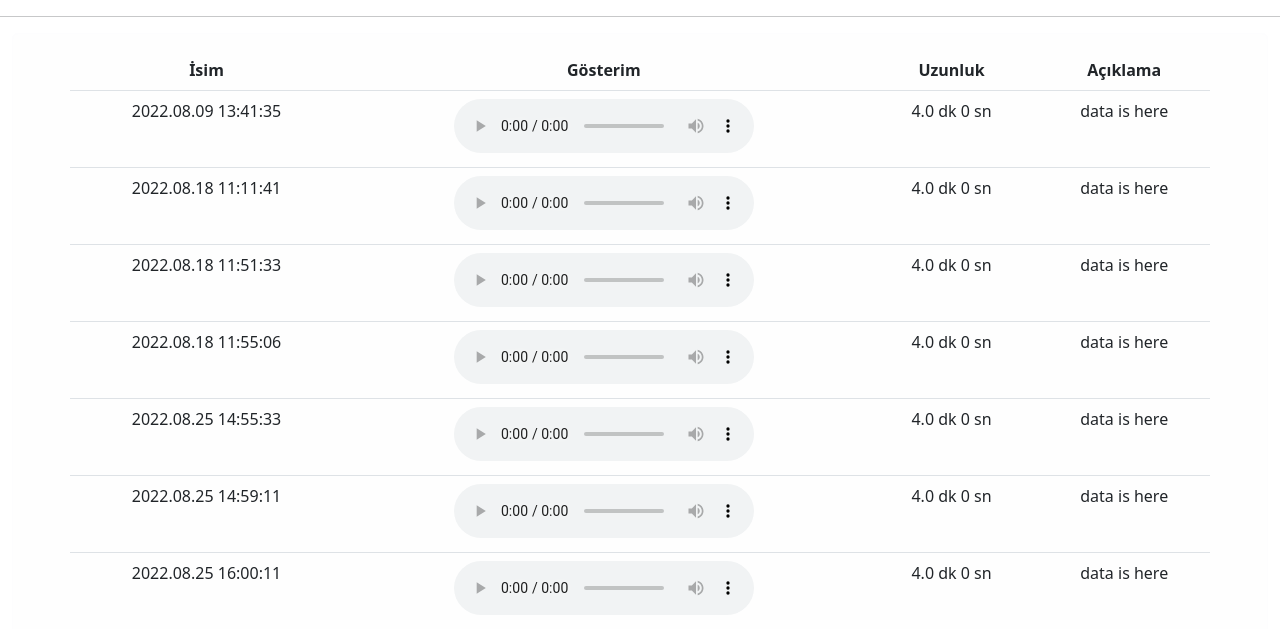
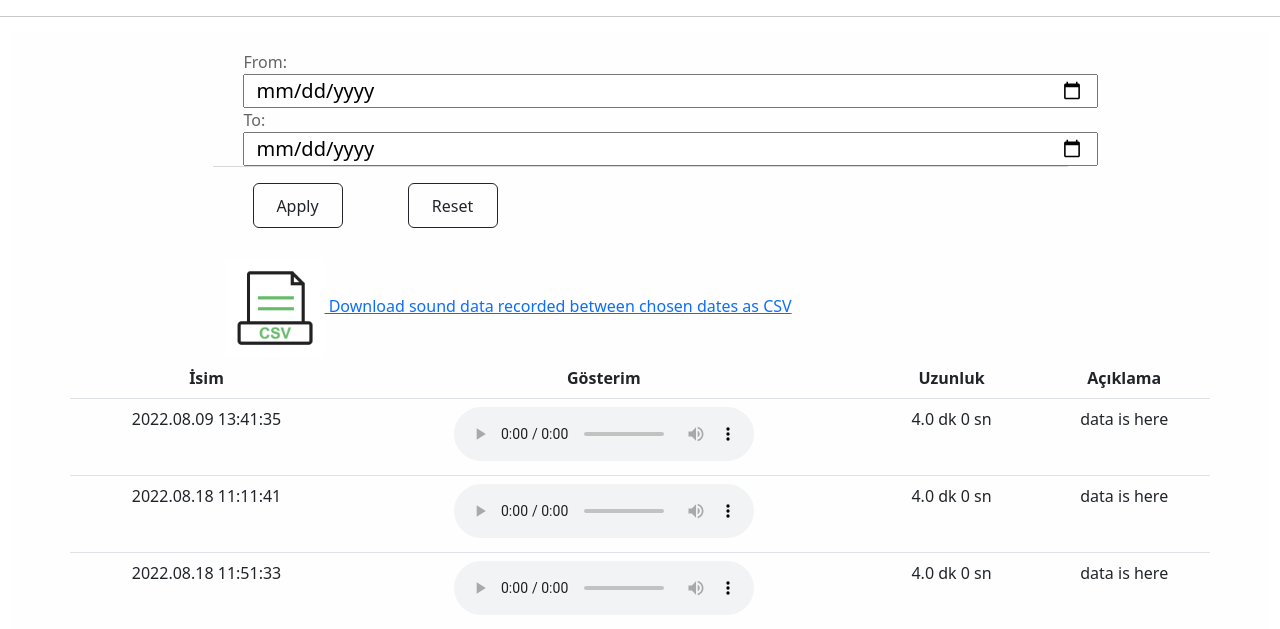
Before and after one commit to eminedrmsky/fm-scanner, a Flask app: page /records in a window 1280 px wide. Shown: the part 69-698 px from the top of the page. Run offline with Flask 2, Linux system fonts and the light colour scheme; data comes from the database, SQL or seed files in the repository; both versions use the stored data as it was after the commit; some libraries are stand-ins or nearby versions.

Commit message:
html filter

```diff
--- a/app.py
+++ b/app.py
@@ -96,24 +96,24 @@ def postFrequencyData():
     resp = urllib.request.urlopen(req)
     print(resp.read())
 
-try:
-    frequencyData = getFrequencies()
-    db.session.query(status).delete()
-    db.session.commit()
+# try:
+#     frequencyData = getFrequencies()
+#     db.session.query(status).delete()
+#     db.session.commit()
 
-    for frequency in frequencyData:
-        freq = frequency['freq']
-        kanal = frequency['kanal']
-        resp1 = 0
-        rssi = 0
-        snr = 0
-        stat = " "
-        new_frequency = status(freq, kanal, resp1, rssi, snr, stat)
-        db.session.add(new_frequency)
-        db.session.commit()
+#     for frequency in frequencyData:
+#         freq = frequency['freq']
+#         kanal = frequency['kanal']
+#         resp1 = 0
+#         rssi = 0
+#         snr = 0
+#         stat = " "
+#         new_frequency = status(freq, kanal, resp1, rssi, snr, stat)
+#         db.session.add(new_frequency)
+#         db.session.commit()
 
-except Exception as e:
-    print(e)
+# except Exception as e:
+#     print(e)
 
 
 # SocketFlag = False ###https://stackoverflow.com/questions/48024720/python-how-to-check-if-socket-is-still-connected
@@ -143,11 +143,12 @@ def audio():
                         data_array = np.frombuffer(data, dtype='int16')
                         channel0 = data_array[0::2]
                         data = channel0.tostring()
+                    yield(data)
+
                 except Exception as e:
                     first_run = True
                     print(e)
 
-                yield(data)
 
     except Exception as e:
         print(e)
@@ -358,4 +359,4 @@ api.add_resource(Records, "/records")
 api.add_resource(delete_record, "/records/<string:record>")
 
 if __name__ == '__main__':
-    app.run( host='0.0.0.0', debug= True, threaded=True, port=2000)
+    app.run( host='0.0.0.0', debug= True, threaded=True, port=3000)
--- a/templates/recordings.html
+++ b/templates/recordings.html
@@ -6,12 +6,35 @@
     <div class="alert alert-light" role="alert">
         <div class="container">
             <div class="row justify-content-md-center">
-                <table class="table table-borderless table-responsive">
+                <div class="d-flex flex-row w-75 mx-auto">
+                    <div class="row" >
+                        <div class='row' style="margin-left: 19px;"> From:</div>
+                            <input type="date" name="from_Date"  style="margin-left: 30px; font-size: 20px; "
+                            placeholder="From_Date" id="From_Date" required="" >
+                        <div class='row' style="margin-left: 19px;">  To:</div>
+                        <input type="date" name="to_Date" style="margin-left: 30px;font-size: 20px;"
+                            placeholder="To_Date" id="To_Date" required="" >
+                            <hr>
+                        <input type="submit" value="Apply" id="btn_submit" style=" width:90px;
+                            height:45px; margin-left: 40px; margin-bottom: 30px;"
+                            class="btn btn-outline-dark" onclick="searchDate()">
+                        <input type="reset" value="Reset" id="btn_submit" style=" width:90px;
+                            height:45px;margin-left: 65px; margin-bottom: 30px;"
+                            class="btn btn-outline-dark" onclick="resetTable()">
+                            <a href="/static/media/logo/csv.jpg" download="csv">
+                                <img src="/static/media/logo/csv.jpg" alt="" width="100" height="100">
+                                Download sound data recorded between chosen dates as CSV
+                              </a>
+                    </div>
+
+                </div>
+
+                <table id = "recordings" class="table table-borderless table-responsive">
                     <thead>
                     <tr class="border-bottom text-center">
-                        <th scope="col">İsim</th>
+                        <th scope="col">İsim </th>
                         <th scope="col">Gösterim</th>
-                        <th scope="col">Uzunluk</th>
+                        <th scope="col">Uzunluk </th>
                         <th scope="col">Açıklama</th>
                     </tr>
                     </thead>
@@ -76,4 +99,43 @@
 
 </style>
 
+<script>
+    function searchDate() {
+            var input_startDate, input_stopDate, tr, i;
+        // get the values and convert to date
+        input_startDate =  new Date(document.getElementById("From_Date").value);
+        input_stopDate =  new Date(document.getElementById("To_Date").value);
+
+        tr = document.querySelectorAll("#recordings tbody tr");
+
+        for (let i = 0; i < tr.length; i++) {
+            // ensure we have a relevant td
+            let td = tr[i].getElementsByTagName("td");
+            if (!td || !td[0]) continue;
+
+            // you need to get the text and convert to date
+            let td_date = new Date(td[0].textContent);
+
+
+            // now you can compare dates correctly
+            if (td_date) {
+            if (td_date >= input_startDate && td_date <= input_stopDate) {
+                // show the row by setting the display property
+                tr[i].style.display = 'table-row;';
+            } else {
+                // hide the row by setting the display property
+                tr[i].style.display = 'none';
+            }
+            }
+        }
+        }
+
+    function resetTable(){
+
+
+    }
+</script>
+
+
+
 {% endblock %}
```
Also changed, not shown: abe/get_status.db, static/media/logo/csv.jpg (added), static/media/logo/csv.png (added).
